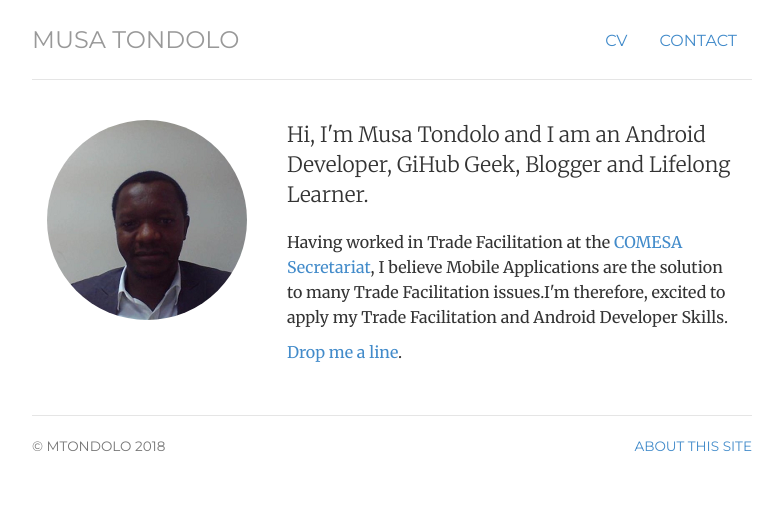
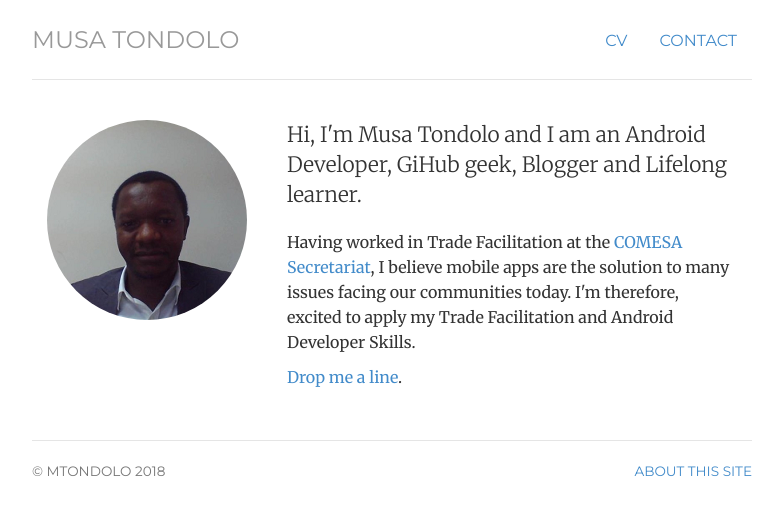
Before and after one commit to mtondolo/mtondolo.github.io, a Jekyll site: the page built from index.html, in a window 1280 px wide. Shown: the top 515 px of the page, without its empty margins (248-1031 px from the left). Built offline with Jekyll 4.4.1, drawn with Linux system fonts in a browser that asks for light colours.

Commit message:
Update index.html

```diff
--- a/index.html
+++ b/index.html
@@ -12,12 +12,12 @@ description: Musa Tondolo is an Android Developer , GitHub Geek, Blogger and Lif
 	<img  class="img-circle avatar" alt="Musa Tondolo" src="img/mtondolo-200px.png">
 	</div>
 	<div itemscope itemtype="http://data-vocabulary.org/Person" class="col-sm-8">
-	<p class="lead">Hi, I'm <span itemprop="name">Musa Tondolo</span> and I am an Android Developer, GiHub Geek, Blogger and
-		Lifelong Learner.</p>
+	<p class="lead">Hi, I'm <span itemprop="name">Musa Tondolo</span> and I am an Android Developer, GiHub geek, Blogger and
+		Lifelong learner.</p>
 
 	<p></span>Having worked in <span itemprop="title">Trade Facilitation</span> at <span itemprop="affiliation"> the
-	<a href="http://www.comesa.int/">COMESA Secretariat</a></span>, I believe Mobile Applications are the solution
-	to many Trade Facilitation issues.I'm therefore, excited to apply my Trade Facilitation and Android Developer Skills.</p>
+	<a href="http://www.comesa.int/">COMESA Secretariat</a></span>, I believe mobile apps are the solution to many issues
+	facing our communities today. I'm therefore, excited to apply my Trade Facilitation and Android Developer Skills.</p>
 
 	<p><a href="contact"> Drop me a line</a>.</p>
 	</div>
```
